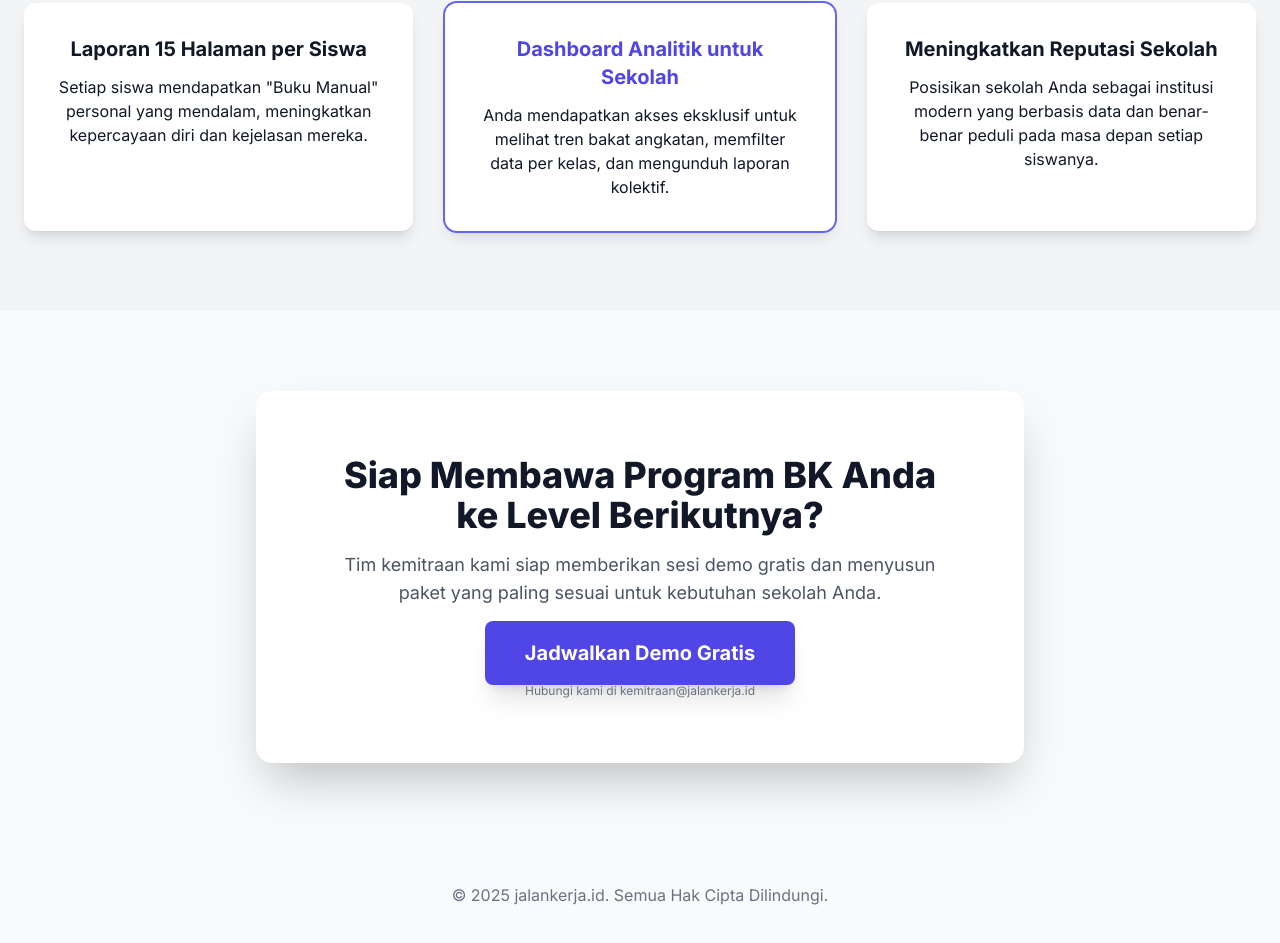
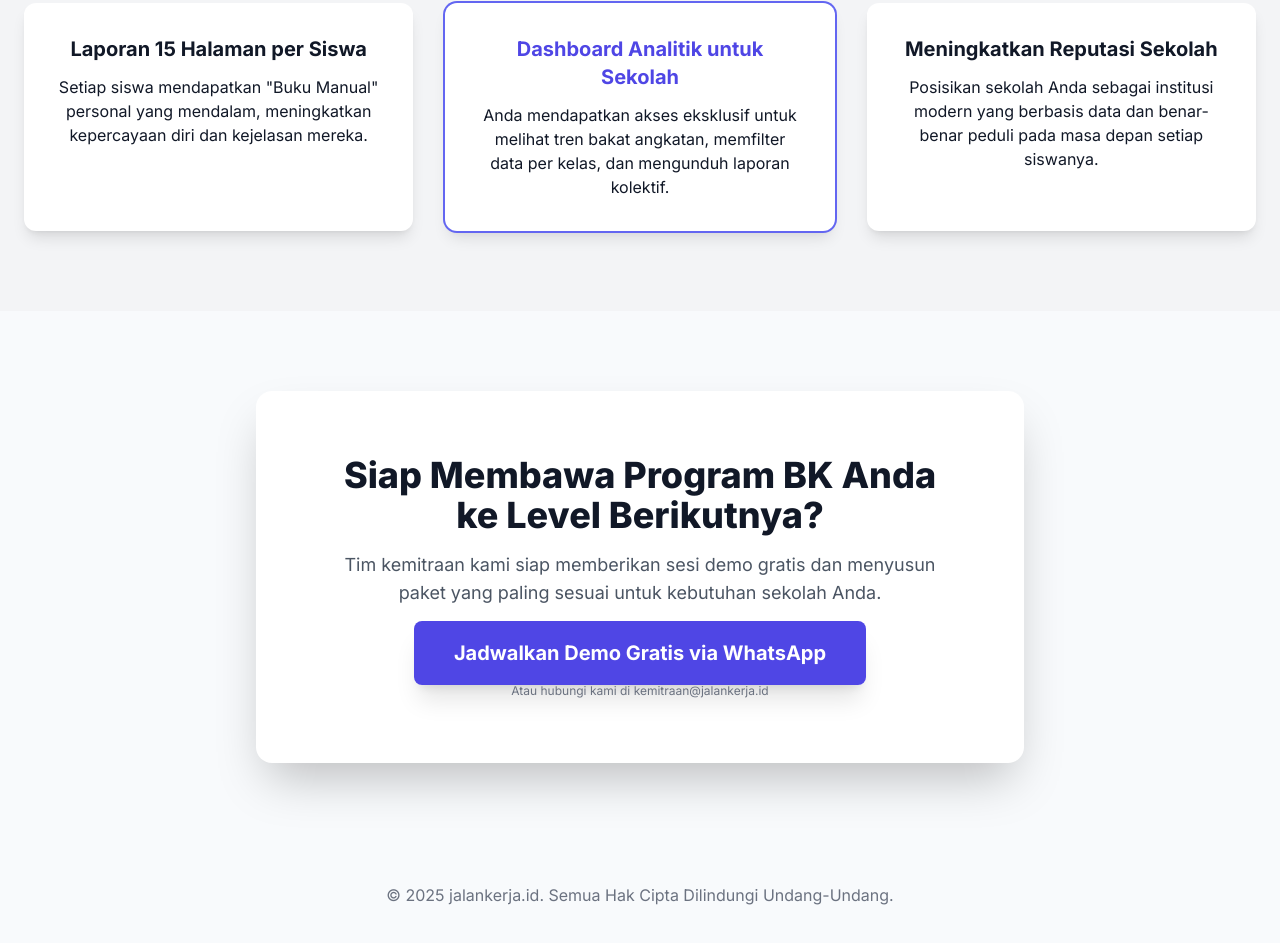
Before and after one commit to clubjangkung/jalankerja.id, a plain HTML site: page public/index.html in a window 1280 px wide. Shown: the part 725-1668 px from the top of the page. Drawn offline with nearby package versions, Linux system fonts and the light colour scheme.

Commit message:
Update halaman utama

```diff
--- a/public/index.html
+++ b/public/index.html
@@ -70,17 +70,18 @@
             <div class="bg-white rounded-2xl shadow-2xl p-8 md:p-16 text-center max-w-3xl mx-auto">
                 <h2 class="text-3xl md:text-4xl font-extrabold mb-4">Siap Membawa Program BK Anda ke Level Berikutnya?</h2>
                 <p class="text-lg text-gray-600 max-w-2xl mx-auto mb-8">Tim kemitraan kami siap memberikan sesi demo gratis dan menyusun paket yang paling sesuai untuk kebutuhan sekolah Anda.</p>
-                <a href="mailto:kemitraan@jalankerja.id" class="cta-button mt-8 px-10 py-5 font-bold text-white bg-indigo-600 rounded-lg text-xl shadow-xl">
-                    Jadwalkan Demo Gratis
+                <!-- [PERUBAHAN DI SINI] -->
+                <a href="https://wa.me/6281234567890?text=Halo%20tim%20jalankerja.id,%20saya%20tertarik%20untuk%20menjadwalkan%20sesi%20demo%20untuk%20sekolah%20kami." target="_blank" class="cta-button mt-8 px-10 py-5 font-bold text-white bg-indigo-600 rounded-lg text-xl shadow-xl">
+                    Jadwalkan Demo Gratis via WhatsApp
                 </a>
-                <p class="text-xs text-gray-500 mt-4">Hubungi kami di kemitraan@jalankerja.id</p>
+                <p class="text-xs text-gray-500 mt-4">Atau hubungi kami di kemitraan@jalankerja.id</p>
             </div>
         </div>
     </section>
 
     <!-- Footer -->
     <footer class="container mx-auto px-6 py-10 text-center text-gray-500">
-        <p>&copy; 2025 jalankerja.id. Semua Hak Cipta Dilindungi.</p>
+        <p>&copy; 2025 jalankerja.id. Semua Hak Cipta Dilindungi Undang-Undang.</p>
     </footer>
 
 </body>
```
